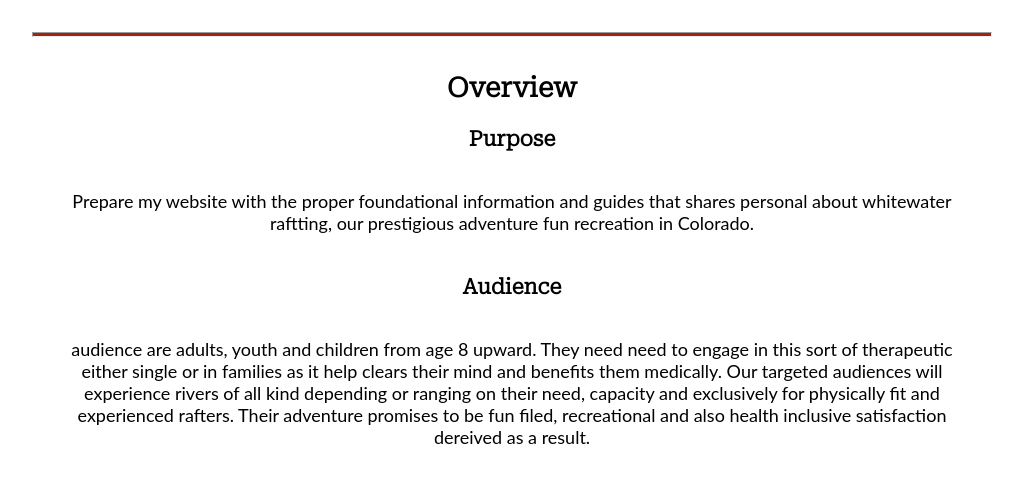
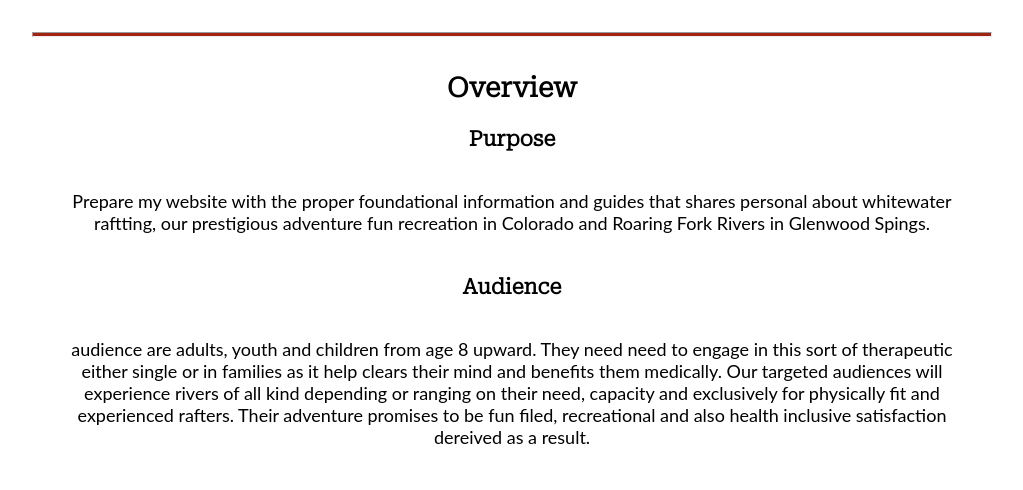
Before and after one commit to Nathan-Sheyi/WDD-130, a plain HTML site: page wwr/site-plan-rafting.html in a window 1280 px wide. Shown: the part 310-800 px from the top of the page, without its empty margins (128-1151 px from the left). Drawn offline with Linux system fonts and the light colour scheme.

Commit message:
plan added

```diff
--- a/wwr/site-plan-rafting.html
+++ b/wwr/site-plan-rafting.html
@@ -20,7 +20,7 @@
     <hr />
     <h2>Overview</h2>
     <h3>Purpose</h3>
-    <p>Prepare my website with the proper foundational information and guides that shares personal about whitewater raftting, our prestigious adventure fun recreation in Colorado.</p>
+    <p>Prepare my website with the proper foundational information and guides that shares personal about whitewater raftting, our prestigious adventure fun recreation in Colorado and Roaring Fork Rivers in Glenwood Spings.</p>
     <!-- change this -->
 
     <h3>Audience</h3>
```
